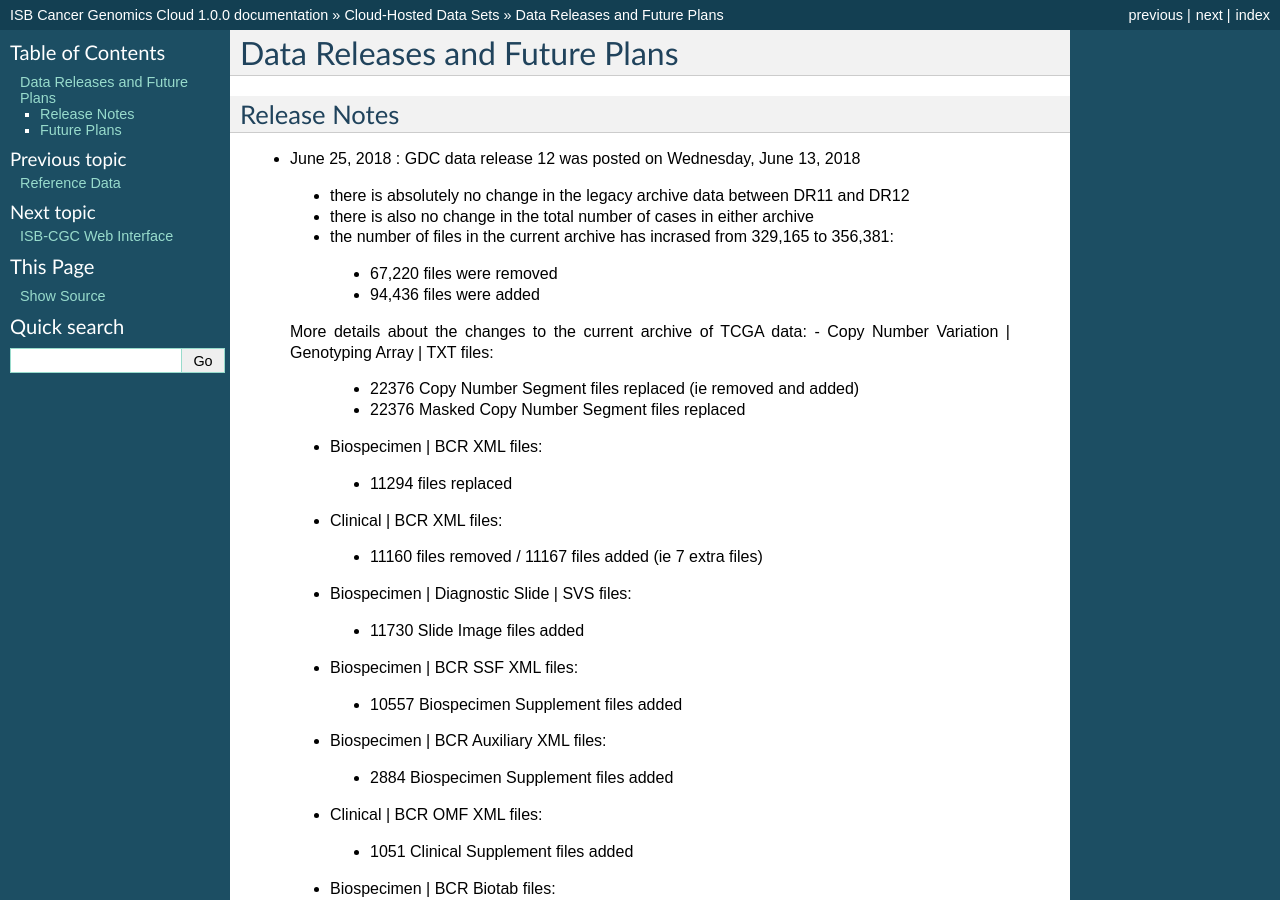
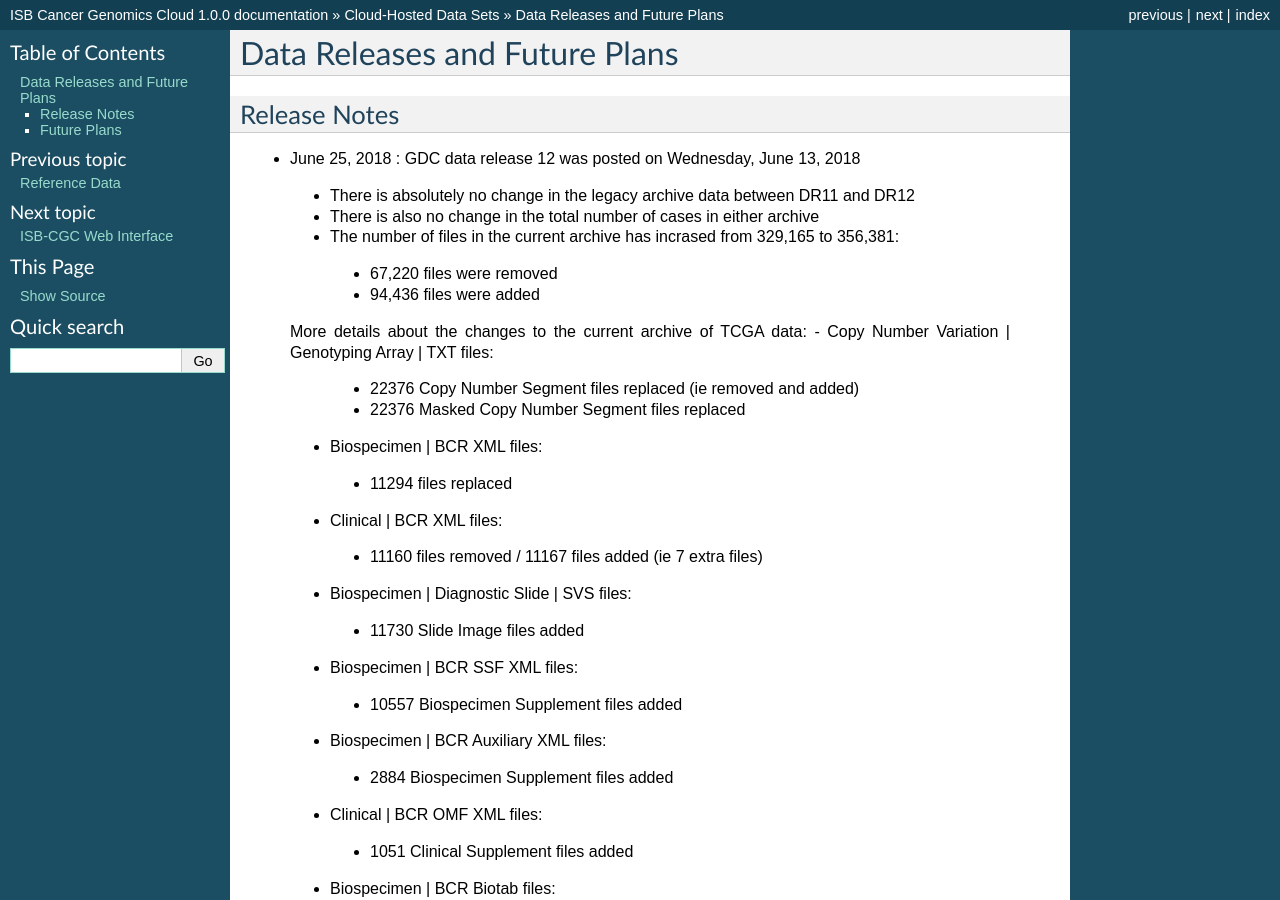
Before and after one commit to isb-cgc/readthedocs, a Sphinx documentation site: the page built from docs/source/sections/data/Releases-Plus.rst, in a window 1280 px wide and 900 px high. Built offline with Sphinx 7.4.7, drawn with Linux system fonts in a browser that asks for light colours; pages that are not in the unit, such as notebooks, are missing from menus.

Commit message:
all caps

```diff
--- a/docs/source/sections/data/Releases-Plus.rst
+++ b/docs/source/sections/data/Releases-Plus.rst
@@ -6,9 +6,9 @@ Release Notes
 #############
 
 * June 25, 2018 : GDC data release 12 was posted on Wednesday, June 13, 2018
- - there is absolutely no change in the legacy archive data between DR11 and DR12
- - there is also no change in the total number of cases in either archive
- - the number of files in the current archive has incrased from 329,165 to 356,381:
+ - There is absolutely no change in the legacy archive data between DR11 and DR12
+ - There is also no change in the total number of cases in either archive
+ - The number of files in the current archive has incrased from 329,165 to 356,381:
   - 67,220 files were removed
   - 94,436 files were added
  More details about the changes to the current archive of TCGA data:
```
